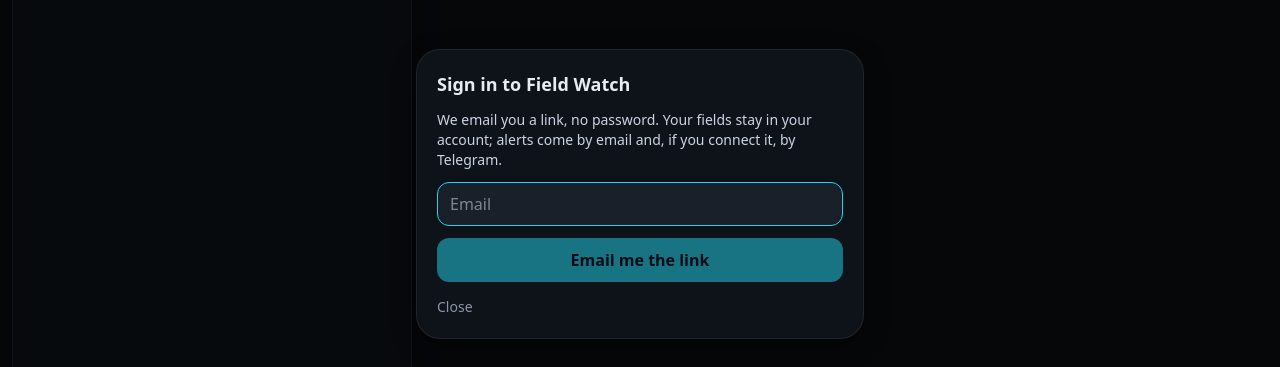
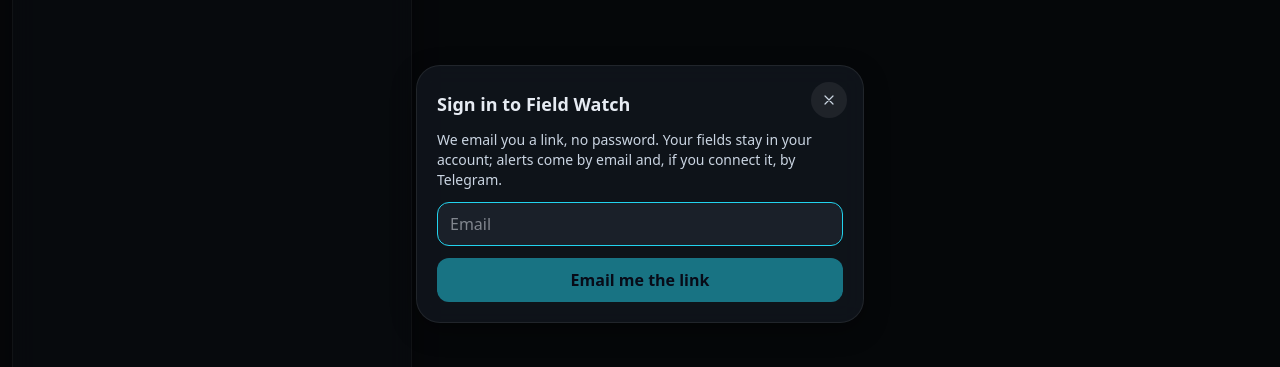
Before and after one commit to nickyperrone/Fire-Detection-System, a Next.js app in the folder frontend/: page / in a window 1280 px wide. Both pictures are taken after typing "Sample" into the empty fields and a click on the button "Add field". Shown: the part 206-573 px from the top of the page. Built offline with nearby package versions, Linux system fonts and the light colour scheme; no server answers; what @turf/area would draw is missing.

Commit message:
Close the sign-in card with a cross at the top right

```diff
--- a/frontend/src/components/SignInCard.tsx
+++ b/frontend/src/components/SignInCard.tsx
@@ -6,6 +6,7 @@
 import { useAuthConfig, useLogin } from "@/api/queries";
 import { useLocale } from "@/i18n/LocaleProvider";
 
+import { CloseIcon } from "./Icons";
 import { Turnstile, type TurnstileHandle } from "./Turnstile";
 
 type Props = {
@@ -39,9 +40,18 @@
         onClick={(e) => e.stopPropagation()}
         className="rise-in glass w-full max-w-md space-y-3 rounded-t-3xl p-5 pb-[max(1.25rem,env(safe-area-inset-bottom))] md:rounded-3xl"
       >
-        <h2 id="sign-in-title" className="text-lg font-semibold">
-          {t.signIn.title}
-        </h2>
+        <div className="flex items-start justify-between gap-3">
+          <h2 id="sign-in-title" className="pt-1 text-lg font-semibold">
+            {t.signIn.title}
+          </h2>
+          <button
+            onClick={onClose}
+            aria-label={t.signIn.close}
+            className="-mr-1 -mt-1 grid size-9 shrink-0 place-items-center rounded-full bg-white/[0.07] text-slate-300 hover:bg-white/15 hover:text-white"
+          >
+            <CloseIcon className="size-4" />
+          </button>
+        </div>
         {login.isSuccess ? (
           <p className="text-sm text-slate-200">
             {t.signIn.sent(email.trim())}
@@ -96,9 +106,6 @@
             )}
           </form>
         )}
-        <button onClick={onClose} className="text-sm text-muted">
-          {t.signIn.close}
-        </button>
       </section>
     </div>
   );
```
